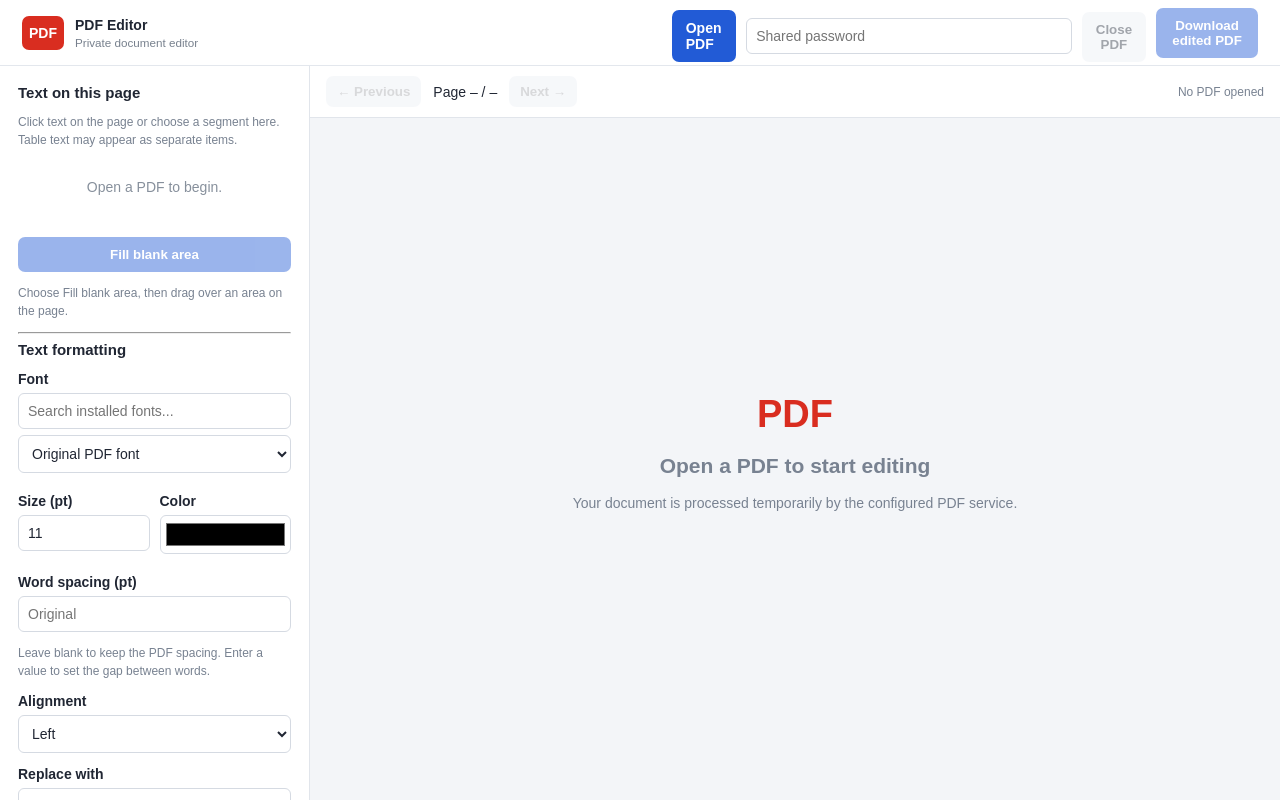
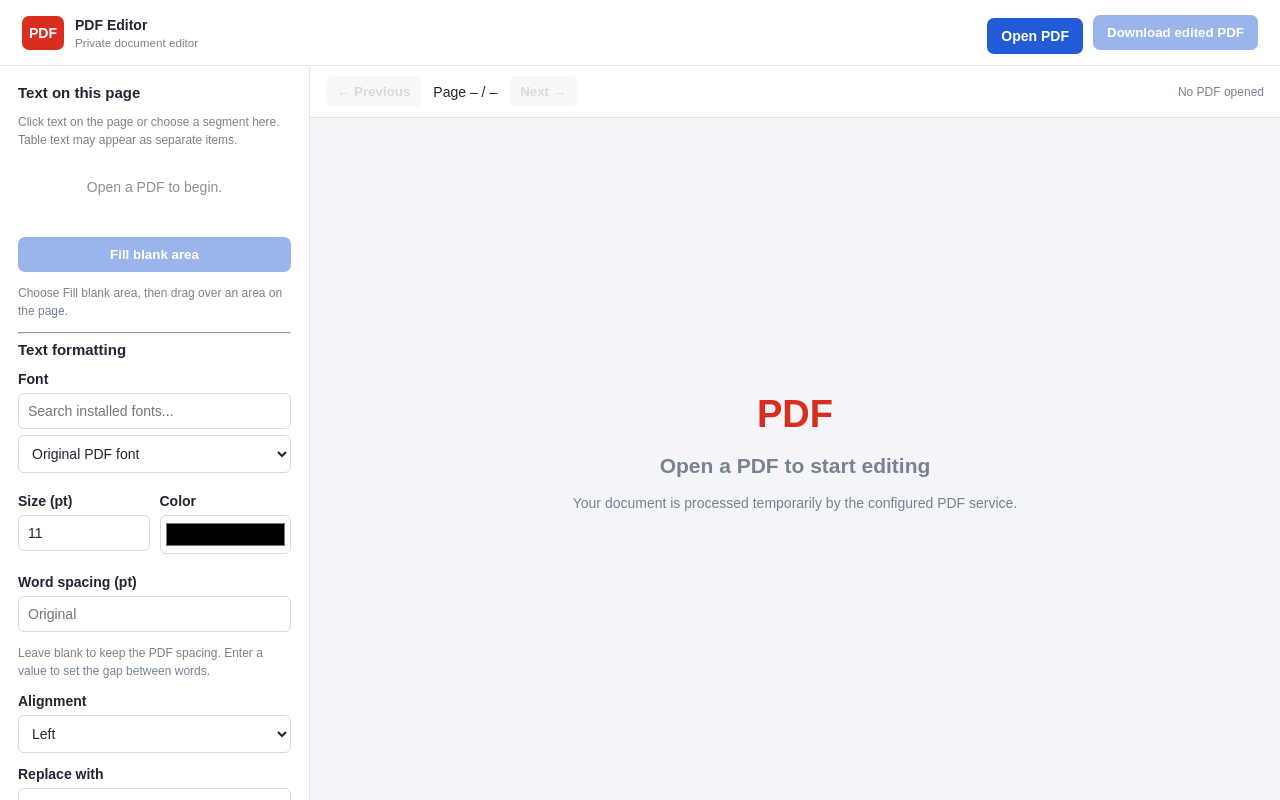
Before and after one commit to sohel1807/pdf-editor-local, a plain HTML site: page static/index.html in a window 1280 px wide. Drawn offline with Linux system fonts and the light colour scheme; no server answers.

Commit message:
Remove password input and close button
Removed password input and close button from header.

```diff
--- a/static/index.html
+++ b/static/index.html
@@ -10,8 +10,6 @@
   <div class="brand"><span class="pdf-icon">PDF</span><div><b>PDF Editor</b><small>Private document editor</small></div></div>
   <div class="head-actions">
     <label class="open-btn">Open PDF<input id="file" type="file" accept="application/pdf"></label>
-    <input id="access-password" type="password" placeholder="Shared password" aria-label="Shared password" autocomplete="current-password" hidden>
-    <button id="close-document" class="secondary" type="button" disabled title="Delete the temporary server copy">Close PDF</button>
     <button id="download" class="primary" disabled>Download edited PDF</button>
   </div>
 </header>
```
